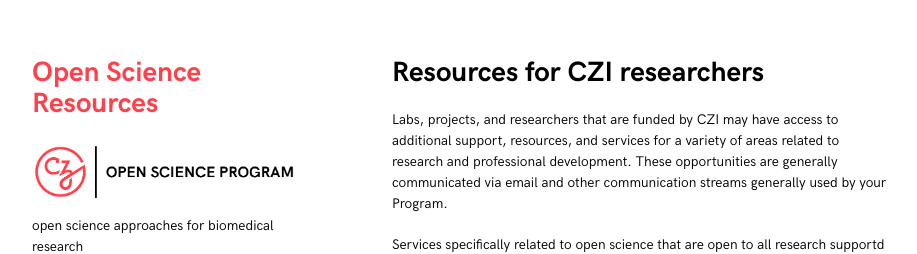
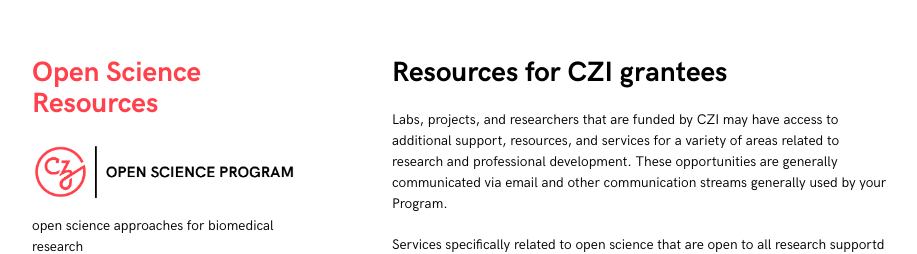
Before and after one commit to chanzuckerberg/open-science, a Jekyll site: the page built from czi-grantees.md, in a window 1280 px wide. Shown: the top 254 px of the page, without its empty margins (178-1095 px from the left). Built offline with Jekyll 4.4.1, drawn with Linux system fonts in a browser that asks for light colours.

Commit message:
rename researchers -> grantees

```diff
--- a/czi-researchers.md
+++ b/czi-grantees.md
@@ -1,5 +1,5 @@
 ---
-title: Resources for CZI researchers
+title: Resources for CZI grantees
 layout: default
 ---
 
```
Also changed, not shown: index.md (+1 -1 lines).
